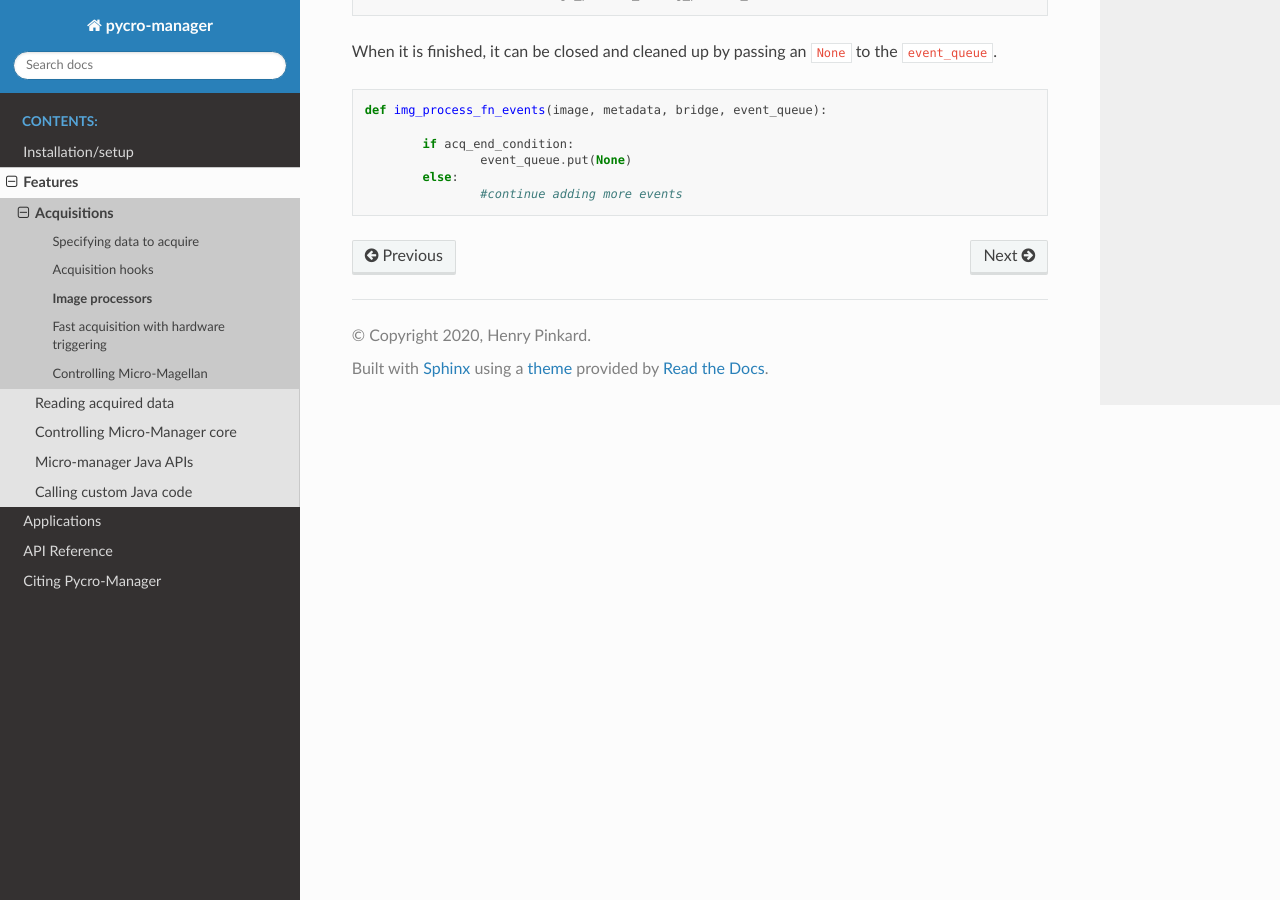
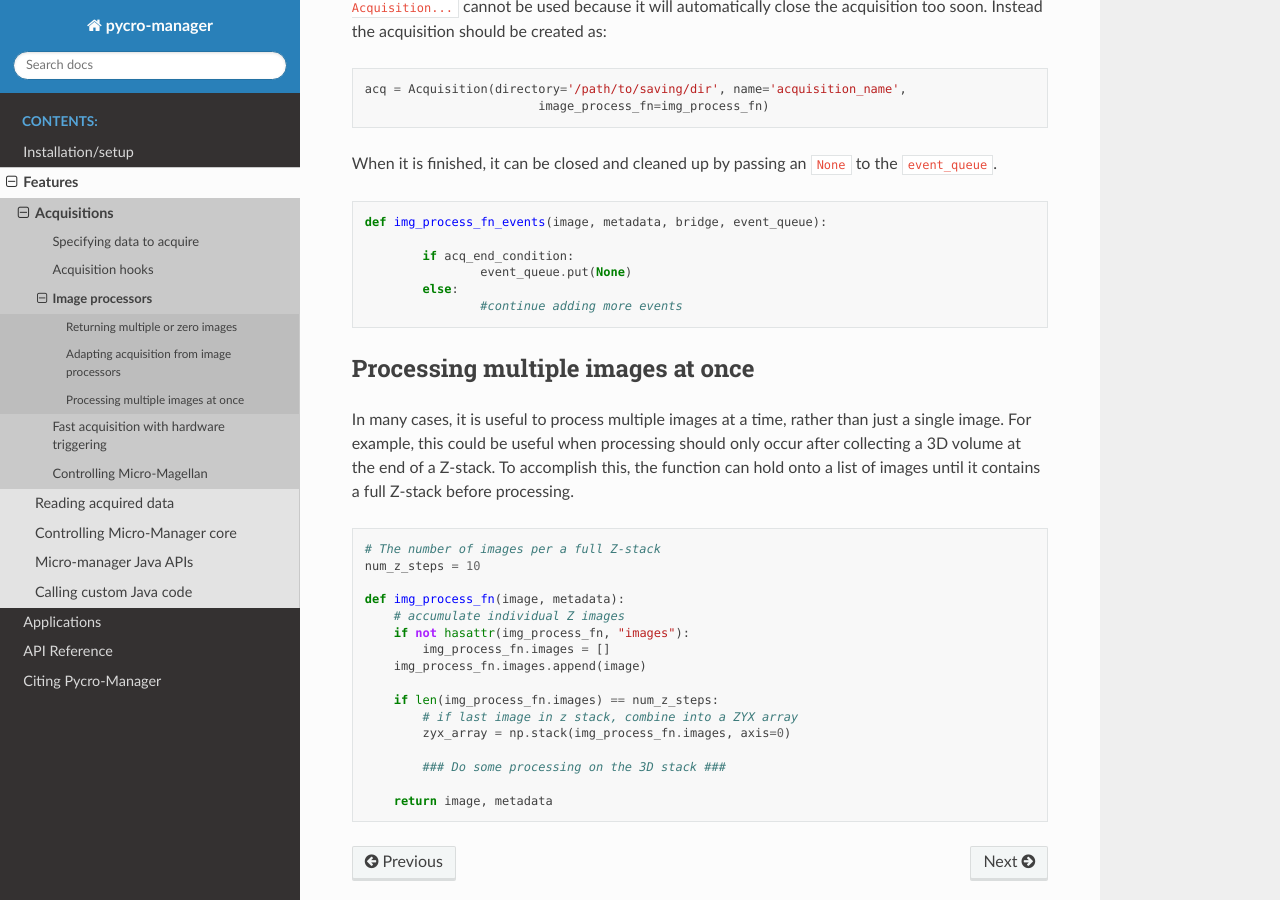
Before and after one commit to micro-manager/pycro-manager, a Sphinx documentation site: the page built from docs/source/img_processors.rst, in a window 1280 px wide and 900 px high, scrolled down 1947 px. Built offline with Sphinx 7.4.7 and the Read the Docs theme 2.0.0, drawn with Linux system fonts in a browser that asks for light colours; pages that are not in the unit, such as notebooks, are missing from menus; some of the changed text lies outside the part shown.

Commit message:
update image processor docs

```diff
--- a/docs/source/img_processors.rst
+++ b/docs/source/img_processors.rst
@@ -36,6 +36,9 @@
 		time_index = metadata['Axes']['time']
 
 
+Returning multiple or zero images
+====================================
+
 Image processors are not required to take in one image and return one image. They can also return multiple images or no images. In the case of multiple images, they should be returned as a list of ``(image, metadata)`` tuples. The ``'Axes'`` or ``Channel`` metadata fields will need to be modified to uniquely identify the two images for the purposes of saving or the image viewer.
 
 .. code-block:: python
@@ -72,6 +75,9 @@
     		### acquire some stuff ###
 
 
+Adapting acquisition from image processors
+============================================
+
 In certain cases one may want to either control something on the Java side or create addition **acquisition events** in response to one of the images. A four argument processing function can be used for this purpose. This gives access to the :class:`Bridge<pycromanager.Bridge>` for interacting with the Java side, and an ``event_queue`` to which additional acquisition events can be added
 
 .. code-block:: python
@@ -101,3 +107,29 @@
 			event_queue.put(None)
 		else:
 			#continue adding more events
+
+
+Processing multiple images at once
+====================================
+
+In many cases, it is useful to process multiple images at a time, rather than just a single image. For example, this could be useful when processing should only occur after collecting a 3D volume at the end of a Z-stack. To accomplish
+this, the function can hold onto a list of images until it contains a full Z-stack before processing.
+
+.. code-block:: python
+
+	# The number of images per a full Z-stack
+	num_z_steps = 10
+
+	def img_process_fn(image, metadata):
+	    # accumulate individual Z images
+	    if not hasattr(img_process_fn, "images"):
+	        img_process_fn.images = []
+	    img_process_fn.images.append(image)
+
+	    if len(img_process_fn.images) == num_z_steps:
+	        # if last image in z stack, combine into a ZYX array
+	        zyx_array = np.stack(img_process_fn.images, axis=0)
+
+	        ### Do some processing on the 3D stack ###
+
+	    return image, metadata
```
